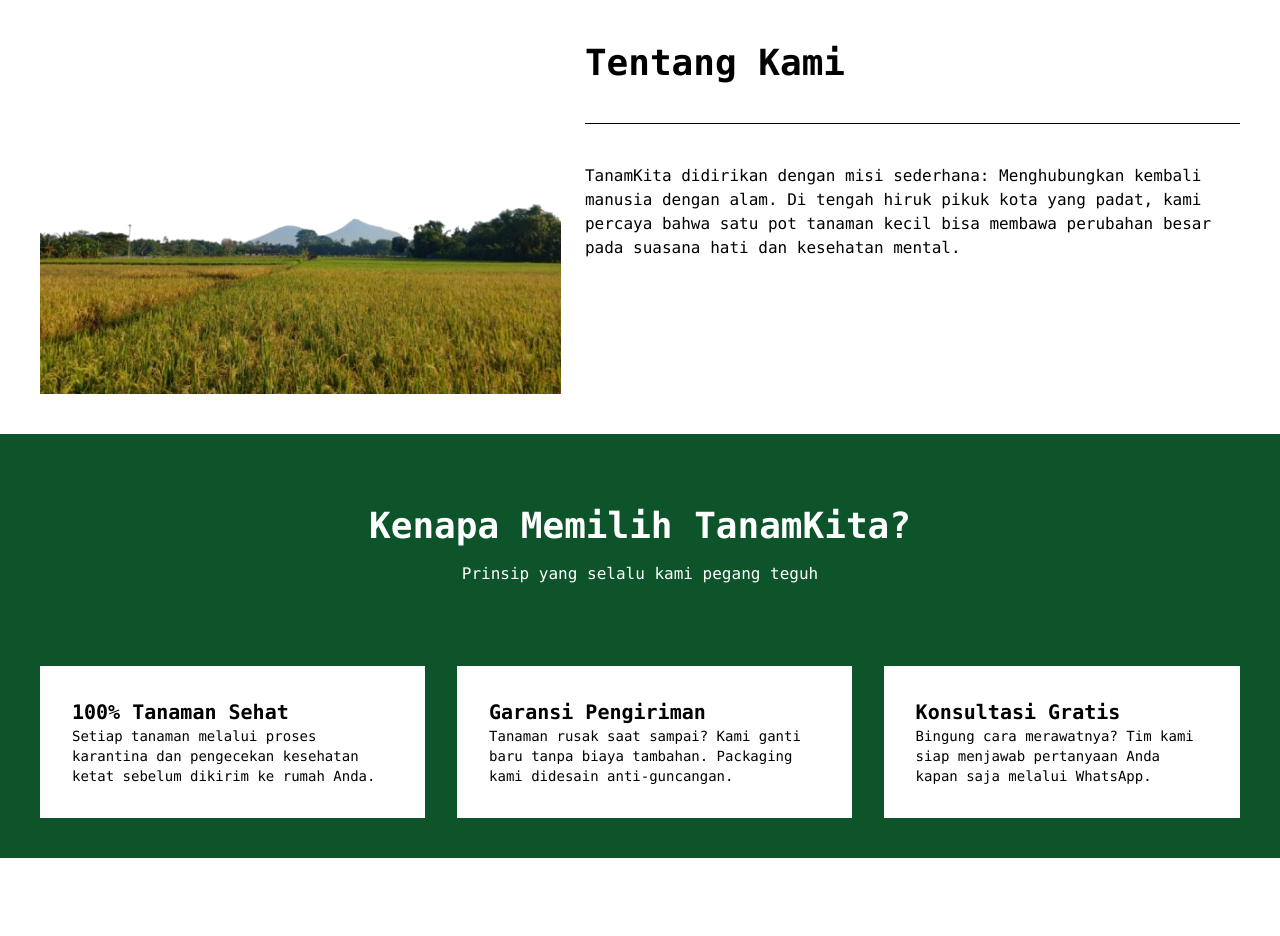
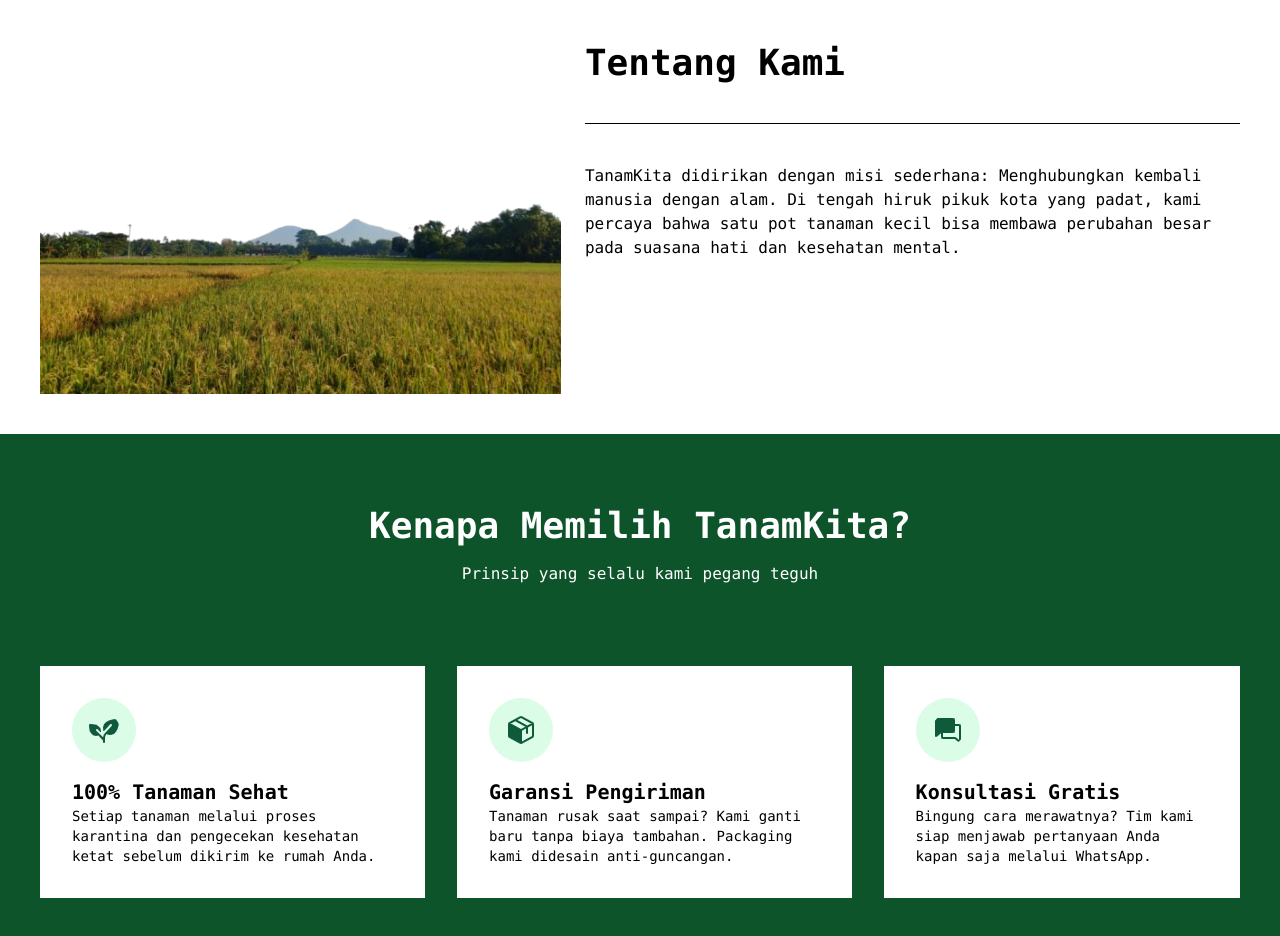
Before and after one commit to dzakyard/tanamkita, a website: page index.html in a window 1280 px wide. Shown: the part 698-1634 px from the top of the page. Before the commit the page ends 1556 px from the top, so only its background shows below. Drawn offline with nearby package versions, Linux system fonts and the light colour scheme; files that its build step writes are made by us from their sources.

Commit message:
add prionciple icons

```diff
--- a/index.html
+++ b/index.html
@@ -49,17 +49,23 @@
    <div id="princip">
       <ul class="flex gap-8">
         <li class="bg-white text-black p-8">
-          <div id="icon"></div>
+          <div id="icon">
+            <img src="assets/plant-fill.webp" class="bg-green-100 p-4 mb-4 rounded-full" alt="plant-fill">
+          </div>
           <h3 class="font-bold text-xl">100% Tanaman Sehat</h3>
           <p class="text-sm">Setiap tanaman melalui proses karantina dan pengecekan kesehatan ketat sebelum dikirim ke rumah Anda.</p>
         </li>
         <li class="bg-white text-black p-8">
-          <div id="icon"></div>
+          <div id="icon">
+            <img src="assets/package-fill.webp" class="bg-green-100 p-4 mb-4 rounded-full" alt="package-fill">
+          </div>
           <h3 class="font-bold text-xl">Garansi Pengiriman</h3>
           <p class="text-sm">Tanaman rusak saat sampai? Kami ganti baru tanpa biaya tambahan. Packaging kami didesain anti-guncangan.</p>
         </li>
         <li class="bg-white text-black p-8">
-          <div id="icon"></div>
+          <div id="icon">
+            <img src="assets/chats-fill.webp" class="bg-green-100 p-4 mb-4 rounded-full" alt="chats-fill">
+          </div>
           <h3 class="font-bold text-xl">Konsultasi Gratis</h3>
           <p class="text-sm">Bingung cara merawatnya? Tim kami siap menjawab pertanyaan Anda kapan saja melalui WhatsApp.</p>
         </li>
```
Also changed, not shown: assets/chats-fill.webp (added), assets/package-fill.webp (added), assets/plant-fill.webp (added).
